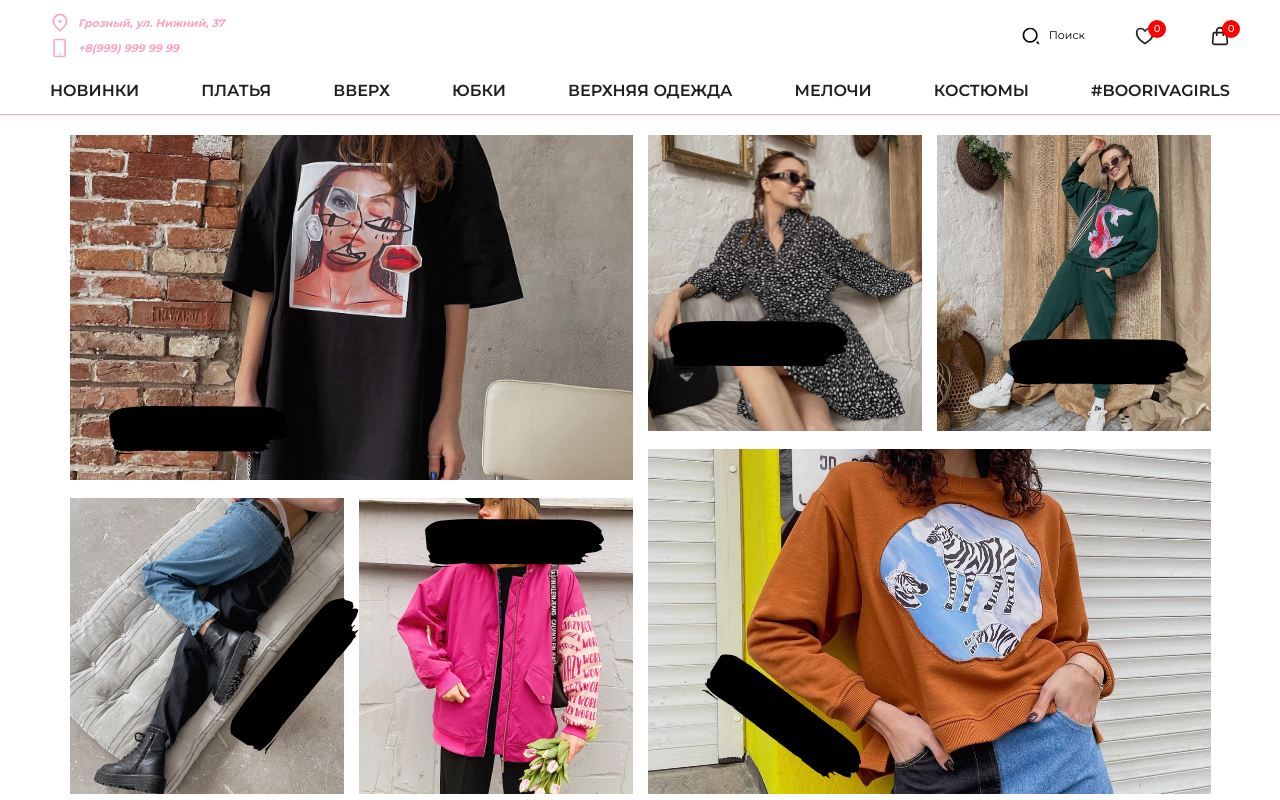
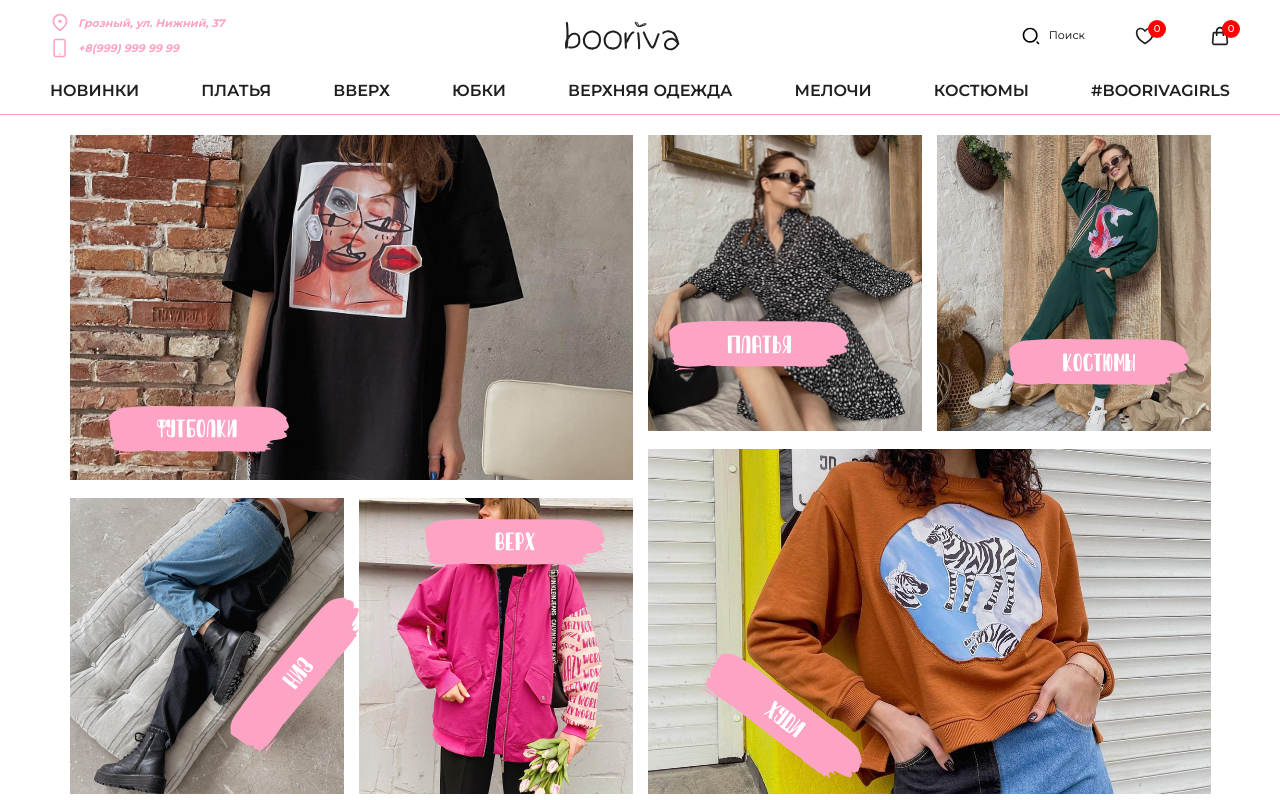
Before and after one commit to Luiza-Hamzatova/booriva, a React (Create React App) app: page / in a window 1280 px wide. Shown: the top 800 px of the page. Built offline with nearby package versions, Linux system fonts and the light colour scheme.

Commit message:
внесла поправки

```diff
--- a/src/components/button/button.module.sass
+++ b/src/components/button/button.module.sass
@@ -4,6 +4,7 @@
     width: 180px
     height: 50px
     cursor: pointer
+    fill:  var(--taffy-pink)
     &:hover svg
         filter: drop-shadow(0 2px 2px #fda3c485)
     &:active svg
@@ -11,11 +12,11 @@
     @media (max-width: 480px)
         width: 158px
         height: 44px
-    svg
+    &:svg
         width: 100%
         height: 100%
         transition: .2s
-        fill: var(--Accent1)
+
 
 .text
     position: absolute
@@ -26,7 +27,7 @@
     height: calc(100% - 5px)
     width: 100%
     font-family: 'Sunday Best'
-    color: var(--White)
+    color:  #FFFFFF
     text-transform: uppercase
     font-size: 14px
     @media (max-width: 480px)
--- a/src/components/title/title.module.sass
+++ b/src/components/title/title.module.sass
@@ -9,7 +9,7 @@
         font-family: Sunday Best
         font-size: 54px
         position: relative
-        color: var(--Accent1)
+        color: var(--taffy-pink)
         @media (max-width: 480px)
             font-size: 36px
         @media (max-width: 320px)
--- a/src/index.sass
+++ b/src/index.sass
@@ -18,10 +18,6 @@ ul, li
   padding: 0
   margin: 0
   list-style-type: none
-
-::selection
-  background-color: var(--taffy-pink)
-  color: var(--white)
 
 
 body, h1, h2, h3, h4, h5, h6, p, blockquote, pre,
@@ -91,3 +87,12 @@ table
     padding: 0 50px
   @media (max-width: 768px)
     padding: 0 15px
+
+
+::-webkit-scrollbar
+  width: 7px
+  background-color: transparent
+
+::-webkit-scrollbar-thumb
+  background-color: var(--taffy-pink)
+  border-radius: 1px
--- a/src/layout/Header/Header.jsx
+++ b/src/layout/Header/Header.jsx
@@ -1,5 +1,5 @@
 import Contact from "./Contact/Contact";
-import Logo from "../../assets/svg/Logo";
+import Logo from "../Header/Logo/Logo";
 import Search from "./Search/Search";
 import Wishlist from "./Wishlist/Wishlist";
 import Cart from "./Cart/Cart";
```
